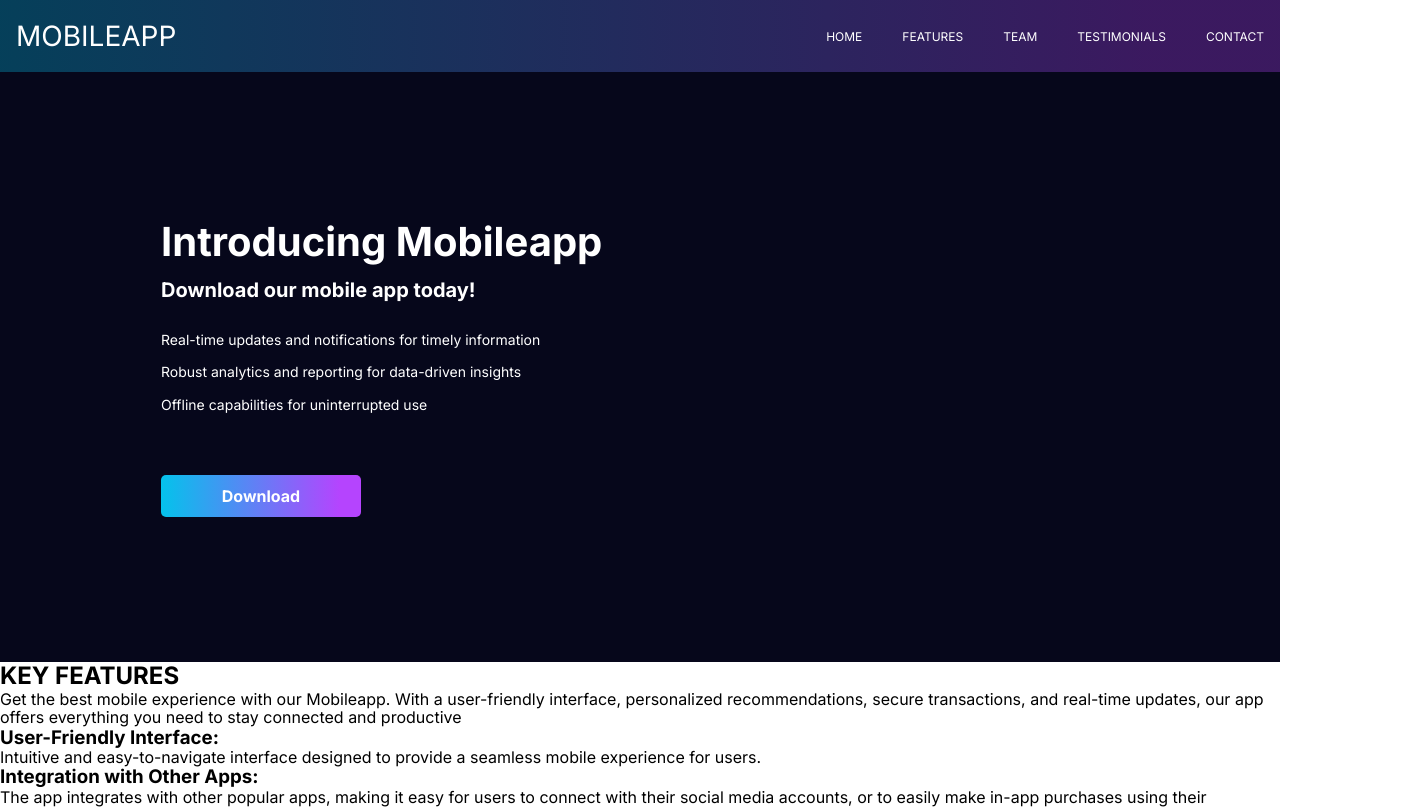
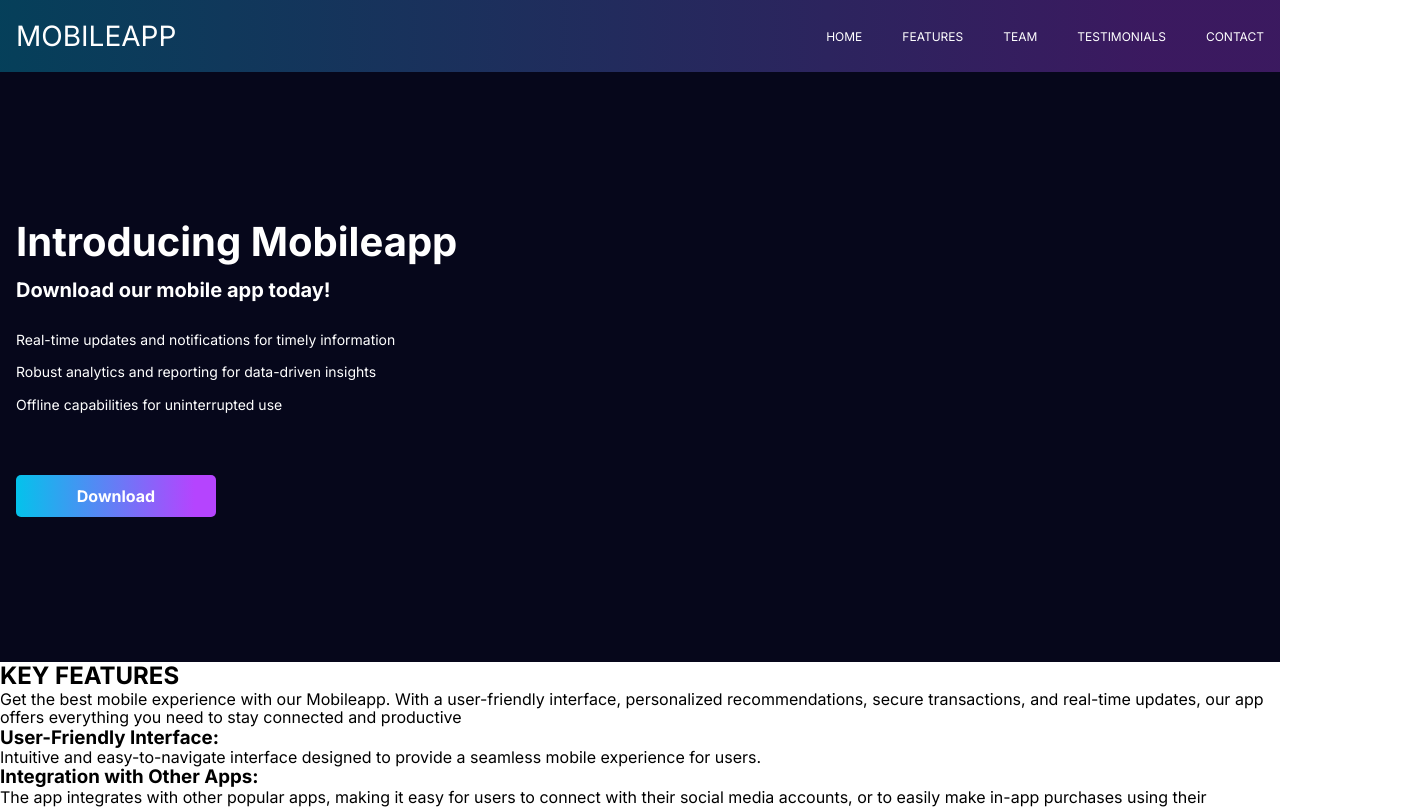
Before and after one commit to ASkypka/fson-97, a plain HTML site: page index.html in a window 1280 px wide. Shown: the top 807 px of the page, 1425 px wide, since content can reach past the window. Drawn offline with nearby package versions, Linux system fonts and the light colour scheme.

Commit message:
fix css hero

```diff
--- a/css/styles.css
+++ b/css/styles.css
@@ -67,7 +67,7 @@ img {
 }
 
 .hero {
-    padding: 145px;
+    padding: 145px 0;
     background-color: #06071B;
     position: relative;
 }
```
